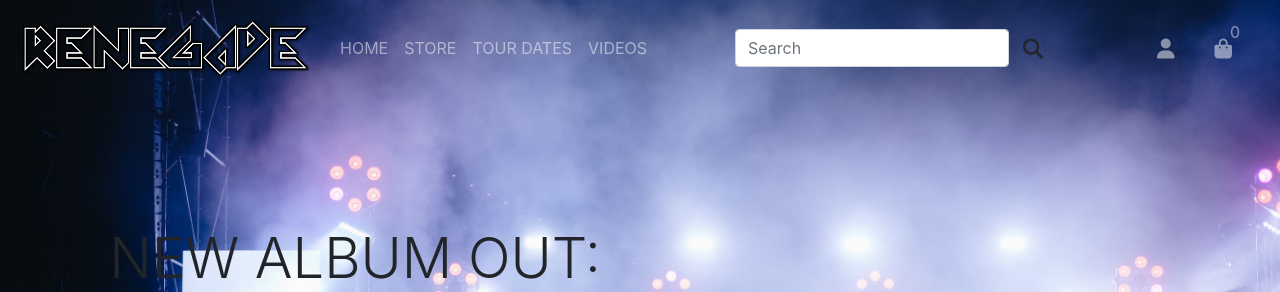
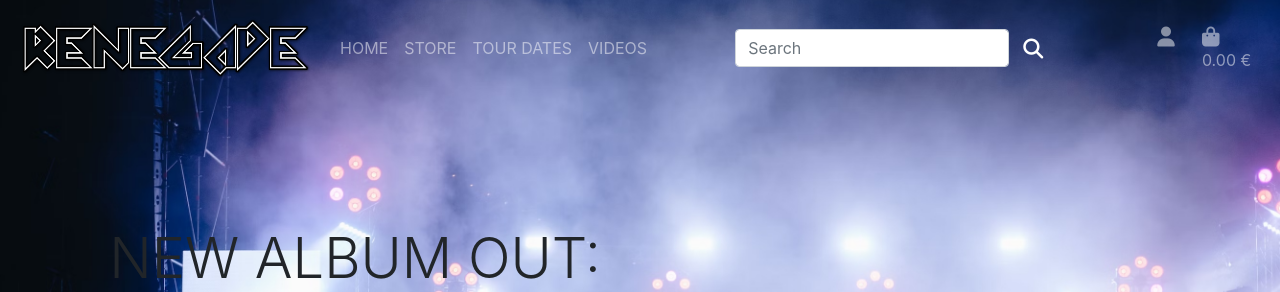
Before and after one commit to Code-Institute-Submissions/Renegade, a Django app: page / in a window 1280 px wide. Shown: the top 292 px of the page. Run offline with Django 3.2, Linux system fonts and the light colour scheme; some libraries are stand-ins or nearby versions.

Commit message:
added basket to our navbar

```diff
--- a/static/css/custom.css
+++ b/static/css/custom.css
@@ -17,12 +17,6 @@ body {
     color: white !important;
 }
 
-#cart-total {
-    position: absolute;
-    top: 20px;
-    right: 40px;
-}
-
 .hero-title {
     margin-top: 8rem;
     text-align: center;
--- a/templates/header.html
+++ b/templates/header.html
@@ -28,23 +28,24 @@
         <div class="search-bar mx-auto">
             <form method="GET" action="" class="form-inline my-2 my-lg-0 m-auto">
                 <input class="form-control" type="search" placeholder="Search" aria-label="Search">
-                <button class="btn my-2 my-sm-0 pl-0" type="submit">
-                    <span class="icon btn rounder-0">
+                <button class="btn my-2 my-sm-0 pl-0 d-none d-sm-block" type="submit">
+                    <span class="icon btn rounder-0 text-white">
                         <i class="fas fa-search fa-lg"></i>
                     </span>
                 </button>
             </form>
         </div>
         <div>
-            <ul class="navbar-nav list-inline text-center tet-lg-right my-0">
-                <li class="nav-item dropdown mr-4">
+            <ul class="navbar-nav list-inline">
+                <li class="nav-item dropdown w-25 mr-3">
                     <a class="nav-link" href="#" id="navbarDropdown" role="button" data-toggle="dropdown"
                         aria-haspopup="true" aria-expanded="false">
                         <div><i class="fas fa-user fa-lg"></i></div>
                     </a>
                     <div class="dropdown-menu" style="right: 0; left: auto;" aria-labelledby="account-options">
                         {% if request.user.is_authenticated %}
-
+                        <p class="dropdown-item">{{ user.username }}</p>
+                        <div class="dropdown-divider"></div>
                         <a class="dropdown-item" href="#">My Account</a>
                         <a class="dropdown-item" href="{% url 'account_logout' %}">Logout</a>
                         {% if request.user.is_superuser %}
@@ -57,13 +58,21 @@
                         {% endif %}
                     </div>
                 </li>
-                <div aria-labelledby="account-options">
-                    <li class="list-inline-item basket mr-4">
-                        <a class="nav-link" href="#">
-                            <div><i class="fas fa-shopping-bag fa-lg"></i><span id="cart-total">0</span></div>
-                        </a>
-                    </li>
-                </div>
+                <li class="list-inline-item basket">
+                    <a class="{% if grand_total %}text-info font-weight-bold{% else %}text-black{% endif %} nav-link"
+                        href="#">
+                        <div class="">
+                            <div><i class="fas fa-shopping-bag fa-lg"></i></div>
+                            <p class="my-0">
+                                {% if grand_total %}
+                                ${{ grand_total|floatformat:2 }}
+                                {% else %}
+                                0.00 €
+                                {% endif %}
+                            </p>
+                        </div>
+                    </a>
+                </li>
             </ul>
         </div>
 
```
